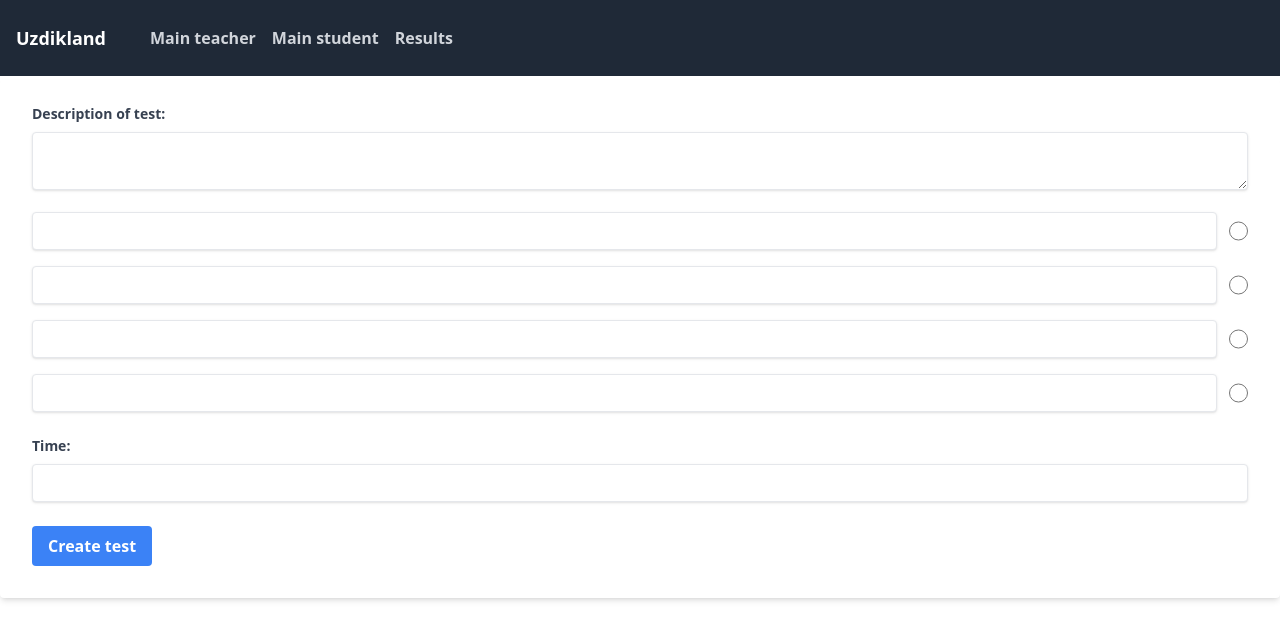
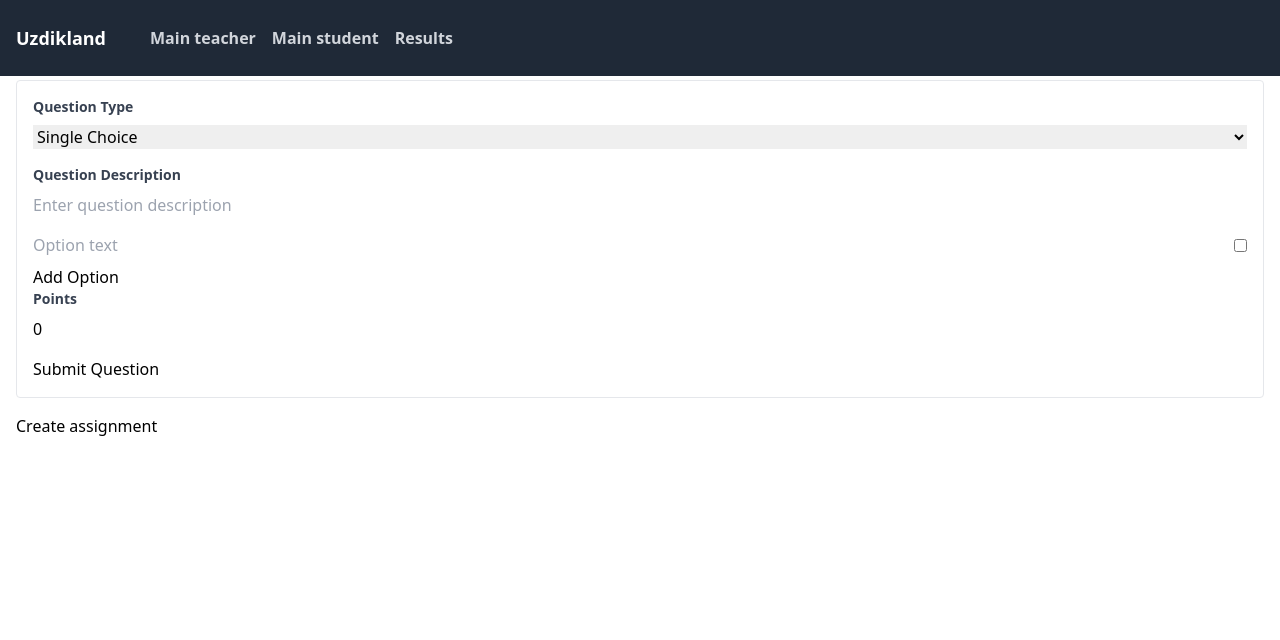
Before and after one commit to KhSanzhar/quiz-creation, a React (Create React App) app: page /quiz in a window 1280 px wide. Shown: the top 640 px of the page. Built offline with nearby package versions, Linux system fonts and the light colour scheme.

Commit message:
newFunctionality

```diff
--- a/src/App.tsx
+++ b/src/App.tsx
@@ -6,6 +6,7 @@ import Dashboard from './components/student/dashboard';
 import ResultItem from './components/common/resultItem';
 import ResultsList from './components/common/resultsList';
 import NavBar from './components/common/NavBar';
+import Assignment from './components/newTeacher/Assignment';
 
 function App() {
   return (
@@ -16,7 +17,7 @@ function App() {
           <Route path='/' element={ <TeacherBoard />}/>
           <Route path='/create' element={ <CreateQuiz />}/>
           <Route path='/student' element= { <Dashboard />}/>
-          <Route path='/quiz' element={ <CreateQuiz />} />
+          <Route path='/quiz' element={ <Assignment />} />
           <Route path='/results' element={ <ResultsList />} />
           <Route path='/results/:id' element={ <ResultItem />} />
         </Routes>
--- /dev/null
+++ b/src/components/newTeacher/Assignment.tsx
@@ -0,0 +1,48 @@
+import React, { useState } from "react";
+import QuestionForm from "./QuestionForm";
+
+interface Question {
+    description: string;
+    options: string[];
+    points: number;
+}
+
+const Assignment: React.FC = () => {
+    const [title, setTitle] = useState<string>('');
+    const [questions, setQuestions] = useState<Question[]>([]);
+
+    const handleTitleChange = (event: React.ChangeEvent<HTMLInputElement>) => {
+        setTitle(event.target.value);
+    };
+
+    const addQuestion = (question: Question) => {
+        setQuestions([...questions, question]);
+    };
+
+    const saveAssignment = () => {
+        console.log('Saving quiz', { title, questions });
+    };
+
+    return (
+        <div className="container mx-auto px-4 mt-10">
+            <input
+                type="text"
+                value={title}
+                onChange={handleTitleChange}
+                placeholder="Name of assignment"
+                className="input input-bordered w-full mb-4"
+            />
+            {questions.map((question, index) => (
+                <div key={index} className="card bg-white p-4 mb-2 shadow-md rounded-lg">
+                    <h5 className="text-lg font-bold mb-2">{question.description}</h5>
+                    <p className="mb-1">{`Points: ${question.points}`}</p>
+                    <p>Answers: {question.options.join(', ')}</p>
+                </div>
+            ))}
+            <QuestionForm addQuestion={addQuestion} />
+            <button onClick={saveAssignment} className="btn btn-primary mt-4">Create assignment</button>
+        </div>
+    );
+};
+
+export default Assignment;
--- /dev/null
+++ b/src/components/newTeacher/QuestionForm.tsx
@@ -0,0 +1,132 @@
+import React, { useState } from 'react';
+
+interface Question {
+    type: 'single' | 'multiple' | 'text';
+    description: string;
+    options: string[];
+    points: number;
+    correctOption: number[];
+  }
+
+interface Props {
+  addQuestion: (question: Question) => void;
+}
+
+const QuestionForm: React.FC<Props> = ({ addQuestion }) => {
+  const [type, setType] = useState<'single' | 'multiple' | 'text'>('single');
+  const [description, setDescription] = useState<string>('');
+  const [options, setOptions] = useState<string[]>(['']);
+  const [points, setPoints] = useState<number>(0);
+  const [correctOptions, setCorrectOptions] = useState<number[]>([]);
+
+  const handleTypeChange = (event: React.ChangeEvent<HTMLSelectElement>) => {
+    setType(event.target.value as 'single' | 'multiple' | 'text');
+    setOptions(['']);
+    setCorrectOptions([]);
+  };
+
+  const handleDescriptionChange = (event: React.ChangeEvent<HTMLInputElement>) => {
+    setDescription(event.target.value);
+  };
+
+  const handleOptionChange = (index: number, text: string) => {
+    const newOptions = [...options];
+    newOptions[index] = text;
+    setOptions(newOptions);
+  };
+
+  const addOption = () => {
+    setOptions([...options, '']);
+  };
+
+  const toggleCorrectOption = (index: number) => {
+    if (type === 'single') {
+      setCorrectOptions([index]);
+    } else if (type === 'multiple') {
+      const newCorrectOptions = [...correctOptions];
+      const position = newCorrectOptions.indexOf(index);
+      if (position > -1) {
+        newCorrectOptions.splice(position, 1);
+      } else {
+        newCorrectOptions.push(index);
+      }
+      setCorrectOptions(newCorrectOptions);
+    }
+  };
+
+  const handlePointsChange = (event: React.ChangeEvent<HTMLInputElement>) => {
+    setPoints(Number(event.target.value));
+  };
+
+  const handleSubmit = () => {
+    if (description && (options.length > 0 || type === 'text') && points > 0) {
+      addQuestion({ type, description, options, points, correctOption: correctOptions });
+      setDescription('');
+      setOptions(['']);
+      setPoints(0);
+      setCorrectOptions([]);
+    } else {
+      alert('Please fill in all fields and select a correct answer.');
+    }
+  };
+
+  return (
+    <div className="p-4 border rounded">
+      <div className="mb-4">
+        <label className="block text-gray-700 text-sm font-bold mb-2">Question Type</label>
+        <select
+          value={type}
+          onChange={handleTypeChange}
+          className="input input-bordered w-full"
+        >
+          <option value="single">Single Choice</option>
+          <option value="multiple">Multiple Choice</option>
+          <option value="text">Text Answer</option>
+        </select>
+      </div>
+      <div className="mb-4">
+        <label className="block text-gray-700 text-sm font-bold mb-2">Question Description</label>
+        <input
+          type="text"
+          value={description}
+          onChange={handleDescriptionChange}
+          className="input input-bordered w-full"
+          placeholder="Enter question description"
+        />
+      </div>
+      {type !== 'text' && options.map((option, index) => (
+        <div key={index} className="flex items-center mb-2">
+          <input
+            type="text"
+            value={option}
+            onChange={(e) => handleOptionChange(index, e.target.value)}
+            className="input input-bordered flex-grow"
+            placeholder="Option text"
+          />
+          <input
+            type="checkbox"
+            checked={correctOptions.includes(index)}
+            onChange={() => toggleCorrectOption(index)}
+            className="checkbox checkbox-primary ml-2"
+          />
+        </div>
+      ))}
+      {type !== 'text' && (
+        <button onClick={addOption} className="btn btn-secondary">Add Option</button>
+      )}
+      <div className="mb-4">
+        <label className="block text-gray-700 text-sm font-bold mb-2">Points</label>
+        <input
+          type="number"
+          value={points}
+          onChange={handlePointsChange}
+          className="input input-bordered w-full"
+          placeholder="Points for the question"
+        />
+      </div>
+      <button onClick={handleSubmit} className="btn btn-primary">Submit Question</button>
+    </div>
+  );
+};
+
+export default QuestionForm;
--- a/src/components/teacher/teacherBoard.tsx
+++ b/src/components/teacher/teacherBoard.tsx
@@ -4,7 +4,7 @@ import { Link } from "react-router-dom";
 const TeacherBoard: React.FC = () => {
     return (
         <div className="flex items-center justify-center min-h-screen bg-gray-100">
-            <Link to="/create"
+            <Link to="/quiz"
                   className="inline-block bg-blue-500 hover:bg-blue-700 text-white font-bold py-3 px-6 rounded-lg text-lg transition-colors duration-300 ease-in-out focus:outline-none focus:ring-2 focus:ring-blue-500 focus:ring-opacity-50 shadow-lg">
                 Create Test
             </Link>
```
